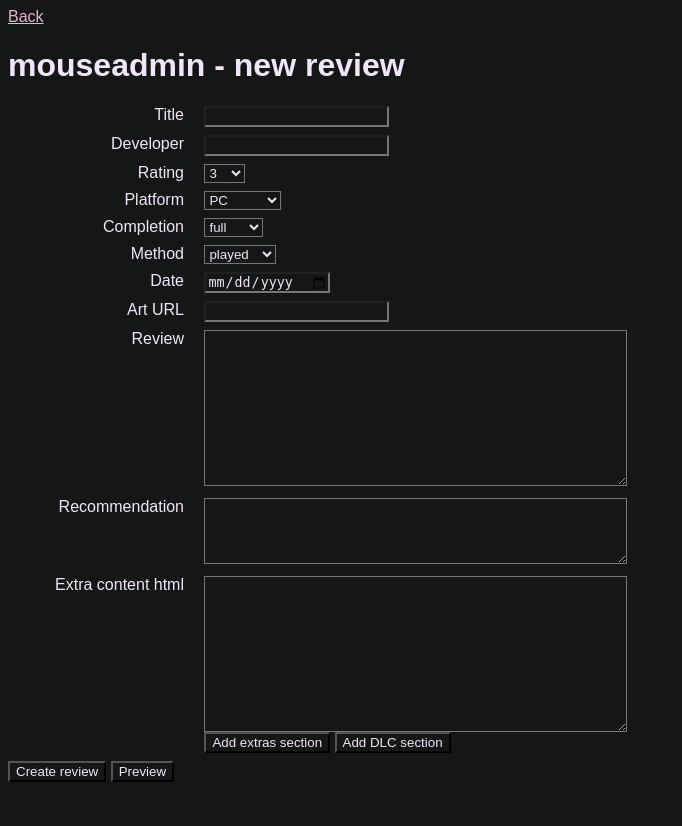
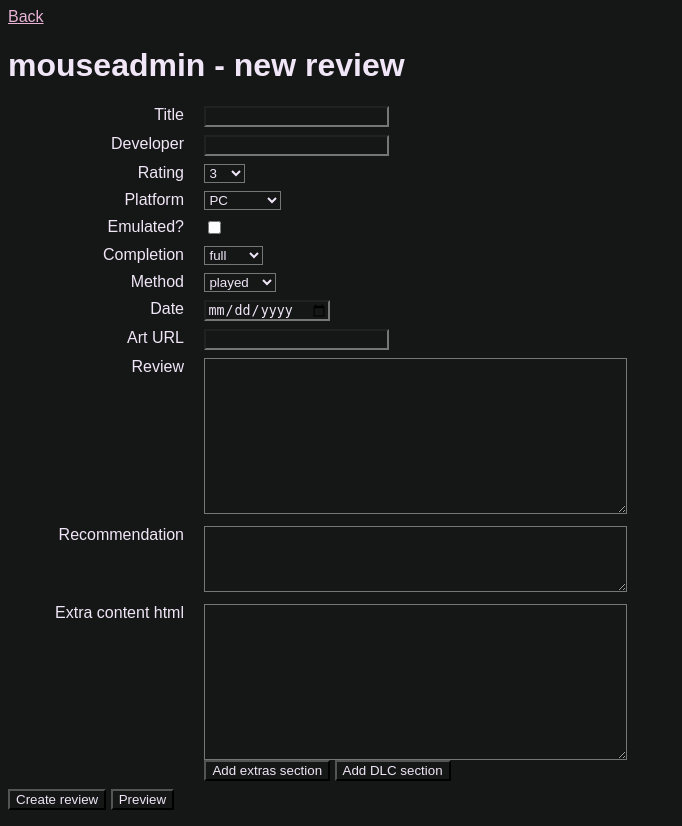
Before and after one commit to welliam/mouseadmin, a Flask app: page /review/new/ in a window 1280 px wide. Shown: the whole page, without its empty margins (0-682 px from the left). Before the commit the page ends 782 px from the top, so only its background shows below. Run offline with Flask 3, Linux system fonts and the light colour scheme.

Commit message:
emulation

```diff
--- a/src/mouseadmin/app.py
+++ b/src/mouseadmin/app.py
@@ -42,6 +42,7 @@ class FullReview:
     review_html: str
     recommendation_html: str
     extra_content_html: str
+    emulated: bool
 
     @classmethod
     def empty(cls):
@@ -57,6 +58,7 @@ class FullReview:
             review_html="",
             recommendation_html="",
             extra_content_html="",
+            emulated=False,
         )
 
     @property
@@ -65,6 +67,7 @@ class FullReview:
 
     @classmethod
     def new(cls, date: date, title: str, **kwargs):
+        kwargs["emulated"] = kwargs.get("emulated", False)
         return cls(
             date=date,
             title=title,
@@ -94,6 +97,7 @@ class FullReview:
             review_html=cls._parse_html(soup, "game-review-content"),
             recommendation_html=cls._parse_html(soup, "game-rec-answer"),
             extra_content_html=cls._parse_html(soup, "extras"),
+            emulated=house.get("data-emulated") == "on",
         )
 
     @property
@@ -131,6 +135,7 @@ class FullReview:
             review_html=self.review_html,
             recommendation_html=self.recommendation_html,
             extra_content_html=self.extra_content_html.strip(),
+            emulated=self.emulated,
             rating_stars=(
                 "★" * int(self.rating) + ("☆" if self.rating - int(self.rating) else "")
             )
--- a/src/mouseadmin/templates/review.html
+++ b/src/mouseadmin/templates/review.html
@@ -22,6 +22,7 @@
       data-method="{{ method }}"
       data-date="{{ date_iso }}"
       data-art-url="{{ art_url }}"
+      data-emulated="{{ emulated }}"
     >
       <div id="game-info">
         <div style="float: right">
@@ -33,7 +34,7 @@
         <h2>{{ developer }}</h2>
         <h3 class="rating">{{ rating_stars }}<br />({{rating}})</h3>
         <h4>
-          platform: <b>{{ platform }}</b><br />
+          platform: <b>{{ platform }}{% if emulated %} ( emulated ){% endif %}</b><br />
           completion: <b>{{ completion }}</b><br />
           method: <b>{{ method }}</b>
         </h4>
--- a/src/mouseadmin/templates/review_edit.html
+++ b/src/mouseadmin/templates/review_edit.html
@@ -96,7 +96,11 @@
           </select>
         </li>
         <li>
-          <label for="completion"> Completion</label>
+          <label for="emulated">Emulated?</label>
+          <input name="emulated" id="emulated" type="checkbox" {% if emulated %}checked{% endif %} />
+        </li>
+        <li>
+          <label for="completion">Completion</label>
           <select name="completion" id="completion">
             <option value="full" {% if completion == "full" %}selected{% endif %}>full</option>
             <option value="partial" {% if completion == "partial" %}selected{% endif %}>partial</option>
```
